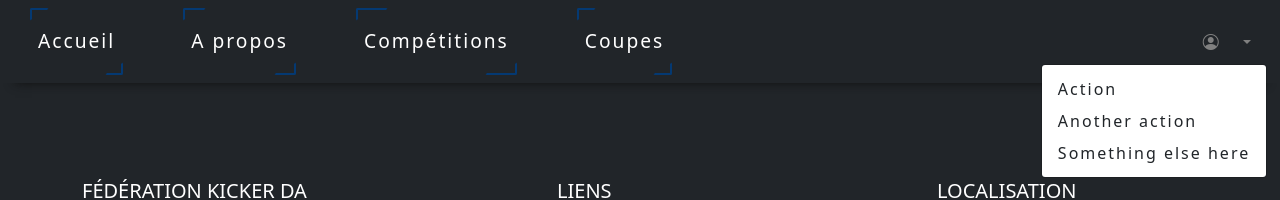
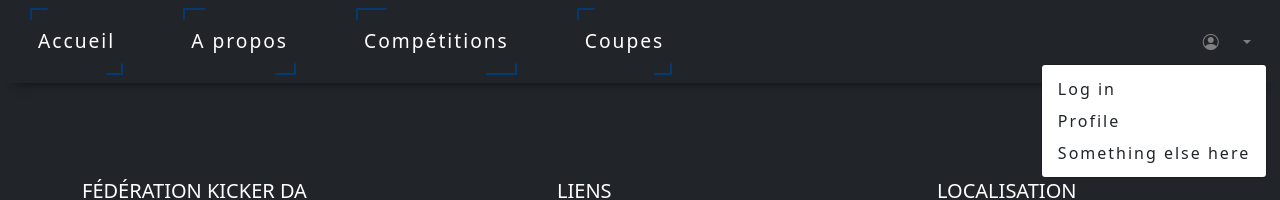
Before and after one commit to maximeVa/PFE_Project, an Angular app in the folder Frontend/: page / in a window 1280 px wide. Both pictures are taken after a click on the link 1226 px from the left and 41 px from the top of the page. Shown: the top 200 px of the page. Built offline with nearby package versions, Linux system fonts and the light colour scheme.

Commit message:
pointer on profile pic

```diff
--- a/Frontend/src/app/app.component.html
+++ b/Frontend/src/app/app.component.html
@@ -21,12 +21,12 @@
     </ul>
 
     <div class="dropdown ms-auto " style="margin-right : 1vw" >
-      <a class="nav-item nav-link  dropdown-toggle" style="text-decoration : none; color: gray;"  id="dropdownMenuButton1" data-bs-toggle="dropdown" aria-expanded="false">
+      <a class="nav-item nav-link  dropdown-toggle" style="text-decoration : none; color: gray; cursor: pointer;"  id="dropdownMenuButton1" data-bs-toggle="dropdown" aria-expanded="false">
         <i class="bi bi-person-circle"> &nbsp;&nbsp;</i>
       </a>
-      <ul class="dropdown-menu dropdown-menu-end dropdown-menu" aria-labelledby="dropdownMenuButton1">
-        <li><a class="dropdown-item" href="#">Action</a></li>
-        <li><a class="dropdown-item" href="#">Another action</a></li>
+      <ul class="dropdown-menu dropdown-menu-end dropdown-menu" aria-labelledby="dropdownMenuButton1" >
+        <li><a class="dropdown-item" href="#">Log in</a></li>
+        <li><a class="dropdown-item" href="#">Profile</a></li>
         <li><a class="dropdown-item" href="#">Something else here</a></li>
       </ul>
     </div>
```
